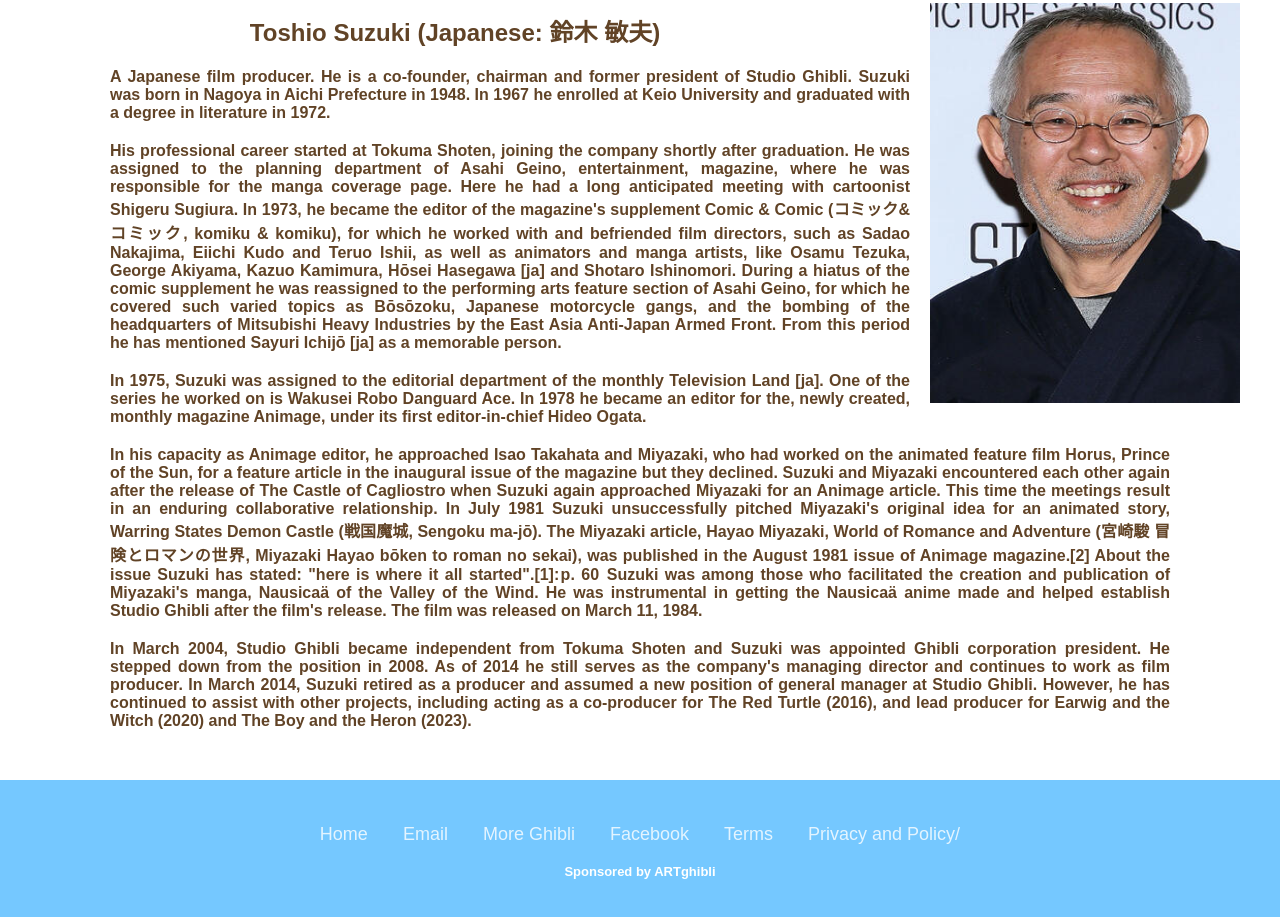
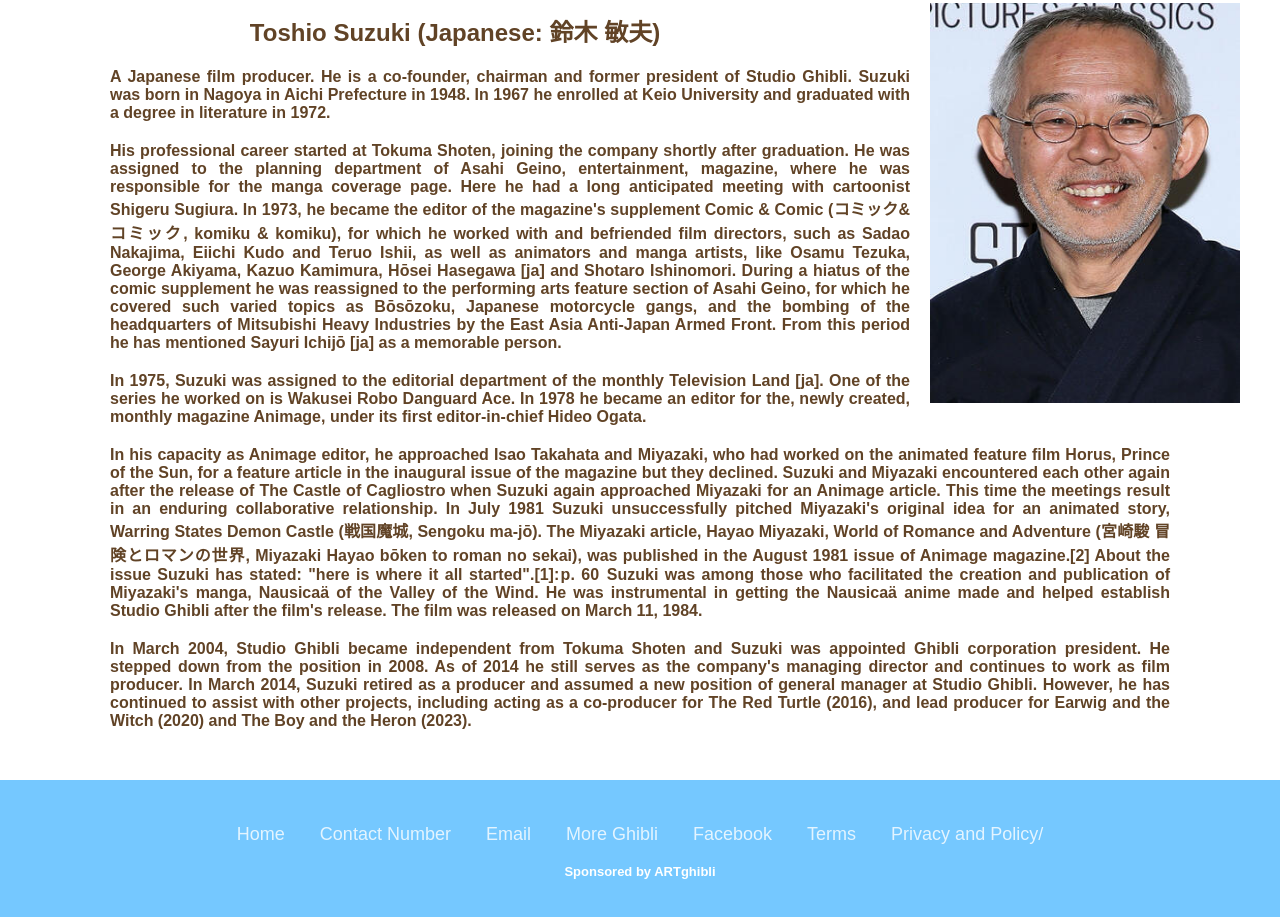
Before and after one commit to harleicustodio/artist-portfolio-website, a plain HTML site: page index.html in a window 1280 px wide. Shown: the part 5670-6587 px from the top of the page. Drawn offline with nearby package versions, Linux system fonts and the light colour scheme; files whose address does not match are found by name.

Commit message:
Update index.html

```diff
--- a/index.html
+++ b/index.html
@@ -261,6 +261,9 @@
                 <a href="#section-four">Home</a>
             </li>
             <li>
+                <a href="#section-four">Contact Number</a>
+            </li>
+            <li>
                 <a href="custodioharlei@gmail.com">Email</a>
             </li>
             <li>
```
